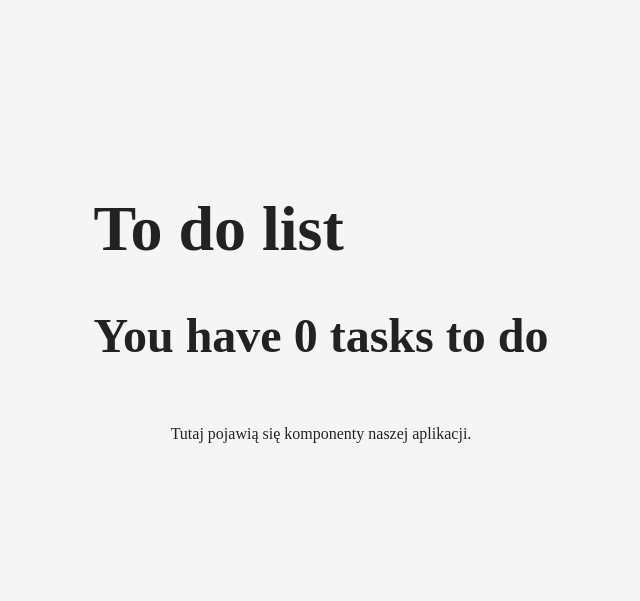
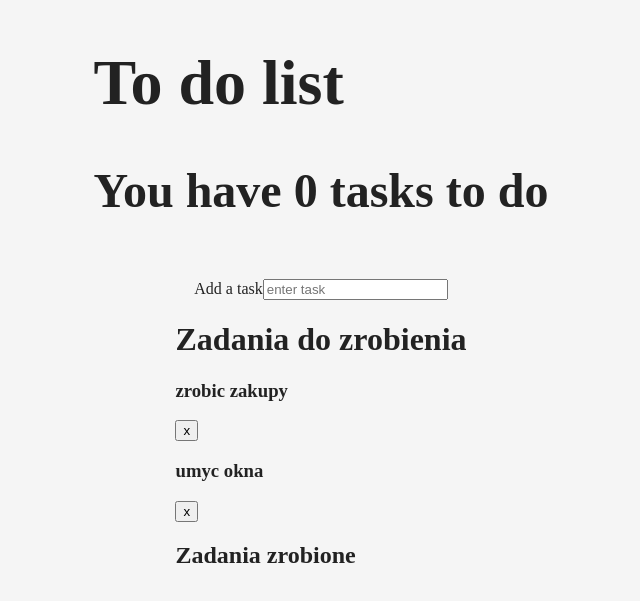
Before and after one commit to matuzalema/to-do-app, a React app: page / in a window 1280 px wide. Shown: the part 123-724 px from the top of the page, without its empty margins (327-967 px from the left). Built offline with nearby package versions, Linux system fonts and the light colour scheme.

Commit message:
Add components Todo, TodoForm, TodoList

```diff
--- a/package.json
+++ b/package.json
@@ -5,7 +5,8 @@
   "scripts": {
     "build": "webpack --env production",
     "start": "webpack --env development",
-    "start-server": "webpack-dev-server --env development"
+    "start-server": "webpack-dev-server --env development",
+    "go": "npm run start && npm run start-server"
   },
   "keywords": [],
   "author": "",
--- a/src/components/Title.js
+++ b/src/components/Title.js
@@ -1,13 +1,11 @@
-import React from 'react';
+import React, {Component} from 'react';
 
-class Title extends React.Component {
+class Title extends Component {
 	constructor(props) {
 		super(props);
 		this.state = {numberOfTasks: 0};
 	}
-	// tasksCounter(){
 
-	// }
 	render(){
 		return(
 		<div>
--- a/src/components/Todo.js
+++ b/src/components/Todo.js
@@ -0,0 +1,12 @@
+import React from 'react';
+
+const Todo = (props) => {
+	return (
+		<>
+			<h3> {props.task.text}</h3>
+			<button onClick={() => props.removeTodo(props.task.id)}>x</button>
+		</>
+	);
+};
+
+export default Todo;
--- a/src/components/TodoForm.js
+++ b/src/components/TodoForm.js
@@ -0,0 +1,18 @@
+import React, {Component} from 'react';
+
+class TodoForm extends Component {
+	constructor(props) {
+		super(props);
+	}
+
+	render(){
+		return(
+		<div>
+		<label> Add a task</label>
+			<input type='text' placeholder='enter task'/>
+		</div>
+		)
+	}
+}
+
+export default TodoForm;
--- a/src/components/TodoList.js
+++ b/src/components/TodoList.js
@@ -0,0 +1,15 @@
+import React from 'react';
+import Todo from './Todo.js';
+
+const TodoList = (props) => {
+		const tasks = props.tasks.map(task => <Todo key={task.id} task={task} removeTodo={props.removeTodo}/>);
+	return (
+		<div>
+			<h1> Zadania do zrobienia</h1>
+			{tasks}
+			<h2> Zadania zrobione</h2>
+		</div>
+	);
+};
+
+export default TodoList;
--- a/src/containers/App.js
+++ b/src/containers/App.js
@@ -1,35 +1,57 @@
-import React from 'react';
+import React, {Component} from 'react';
 import uuid from 'uuid';
 import style from './App.css';
 import Title from '../components/Title.js';
+import TodoForm from '../components/TodoForm.js';
+import TodoList from '../components/TodoList.js';
+import Todo from '../components/Todo.js';
 
-class App extends React.Component {
+
+
+class App extends Component {
     constructor(props){
         super(props);
         this.state = {
-            data: []
+            tasks: [
+                {
+                    id: 0,
+                    text: 'zrobic zakupy',
+                    active: true,
+                },
+                {
+                    id: 1,
+                    text: 'umyc okna',
+                    active: true
+                }
+            ]
         };
     }
-    addTodo(val){
-        const todo = {
-            text: val,
-            id: uuid.v4(),
-        };
-        const data = [...this.state.data, todo];
-        this.setState({data});
+
+
+    // addTodo(val){
+    //     const todo = {
+    //         text: val,
+    //         id: uuid.v4(),
+    //     };
+    //     const tasks = [...this.state.tasks, todo];
+    //     this.setState({tasks});
+    // }
+    removeTodo(id) {
+        alert('usuniete' + id);
     }
-    removeToDo(id) {
-    	const remainder = this.state.data.filter(todo => todo.id
-    		!==id);
-    	this.setState({data: remainder});
-    }
+    // removeToDo(id) {
+    // 	const remainder = this.state.tasks.filter(todo => todo.id
+    // 		!==id);
+    // 	this.setState({tasks: remainder});
+    // }
     render() {
         return (
             <div className={style.TodoApp}>
-                    <h1 className="title">
-                    <Title numberOfTasks={this.state.numberOfTasks}/>
-                    </h1>
-                Tutaj pojawią się komponenty naszej aplikacji.
+                <h1 className="title">
+                <Title numberOfTasks={this.state.numberOfTasks}/>
+                </h1>
+                <TodoForm/>
+                <TodoList tasks={this.state.tasks} removeTodo={this.removeTodo}/>
             </div>
         );
     }
--- a/webpack.config.js
+++ b/webpack.config.js
@@ -3,7 +3,7 @@ const HtmlWebpackPlugin = require('html-webpack-plugin');
 
 module.exports = (env) => {
     return {
-    // devtool: 'eval-source-map',
+        devtool: 'eval-source-map',
         mode: env || 'production',
         entry: './src/index.js',
             output: {
```
Also changed, not shown: 1 other file (tests, documents, lock files or other folders).
